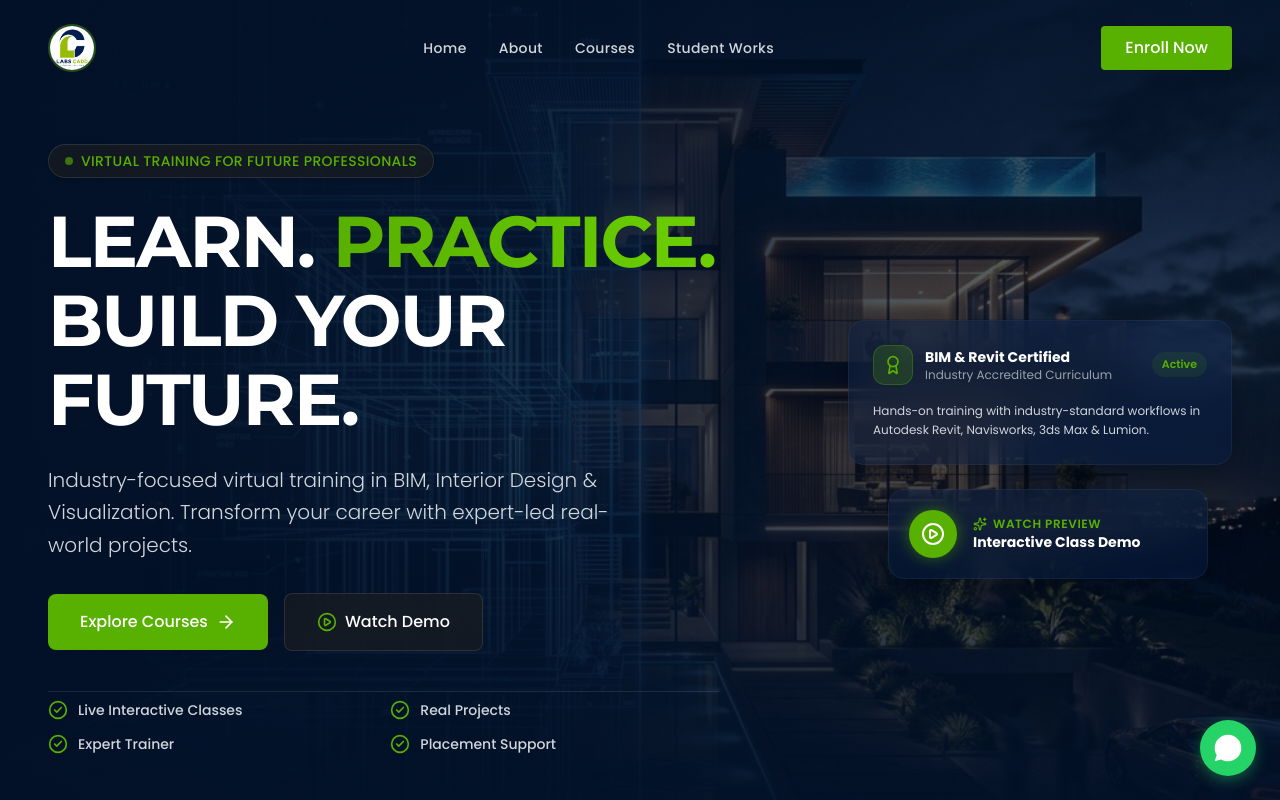
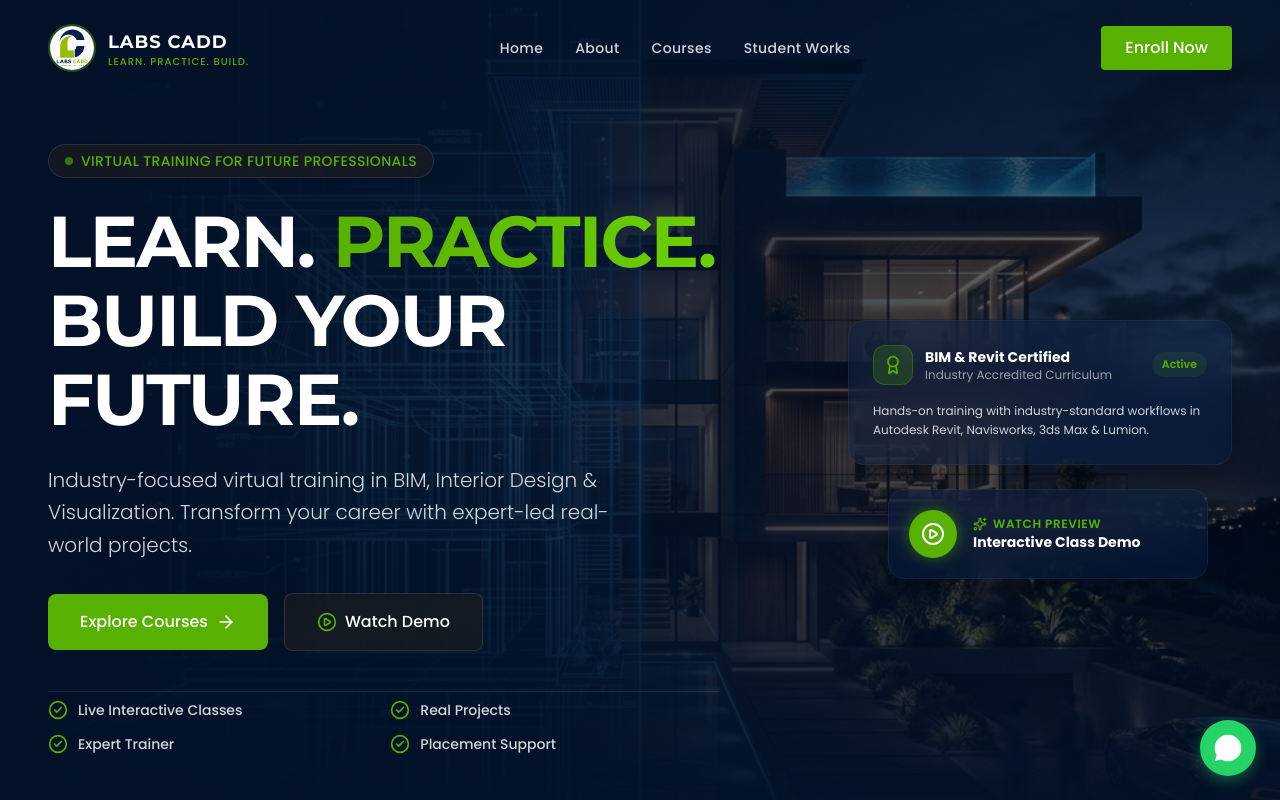
Before and after one commit to LabsCadd/Labscadd-online-, a Next.js app: page / in a window 1280 px wide. Shown: the top 800 px of the page. Built offline with nearby package versions, Linux system fonts and the light colour scheme.

Commit message:
Add LABS CADD brand name and tagline beside circular logo in Navbar and Footer

```diff
--- a/src/components/layout/Footer.jsx
+++ b/src/components/layout/Footer.jsx
@@ -61,7 +61,7 @@ export default function Footer() {
         <div className="grid grid-cols-1 md:grid-cols-2 lg:grid-cols-4 gap-12 mb-16">
           {/* Brand Info */}
           <div>
-            <Link href="/" className="flex items-center gap-2 mb-6">
+            <Link href="/" className="flex items-center gap-3 mb-6">
               <div className="w-14 h-14 rounded-full overflow-hidden shrink-0 border-2 border-green/40">
                 <Image
                   src="/images/logo.jpeg"
@@ -70,6 +70,10 @@ export default function Footer() {
                   height={56}
                   className="w-full h-full object-cover"
                 />
+              </div>
+              <div className="flex flex-col leading-tight">
+                <span className="font-montserrat font-bold text-xl tracking-wider text-white">LABS CADD</span>
+                <span className="text-green text-[10px] font-medium tracking-widest uppercase">Learn. Practice. Build Your Future.</span>
               </div>
             </Link>
             <p className="text-gray-400 mb-6">
--- a/src/components/layout/Navbar.jsx
+++ b/src/components/layout/Navbar.jsx
@@ -32,7 +32,7 @@ export default function Navbar() {
     >
       <div className="container mx-auto px-6 md:px-12 flex items-center justify-between">
         {/* Logo */}
-        <Link href="/" className="flex items-center gap-2">
+        <Link href="/" className="flex items-center gap-3">
           <div className="w-12 h-12 rounded-full overflow-hidden shrink-0 border-2 border-green/40">
             <Image
               src="/images/logo.jpeg"
@@ -42,6 +42,10 @@ export default function Navbar() {
               className="w-full h-full object-cover"
               priority
             />
+          </div>
+          <div className="flex flex-col leading-tight">
+            <span className="font-montserrat font-bold text-lg tracking-wider text-white">LABS CADD</span>
+            <span className="text-green text-[10px] font-medium tracking-widest uppercase">Learn. Practice. Build.</span>
           </div>
         </Link>
 
```
